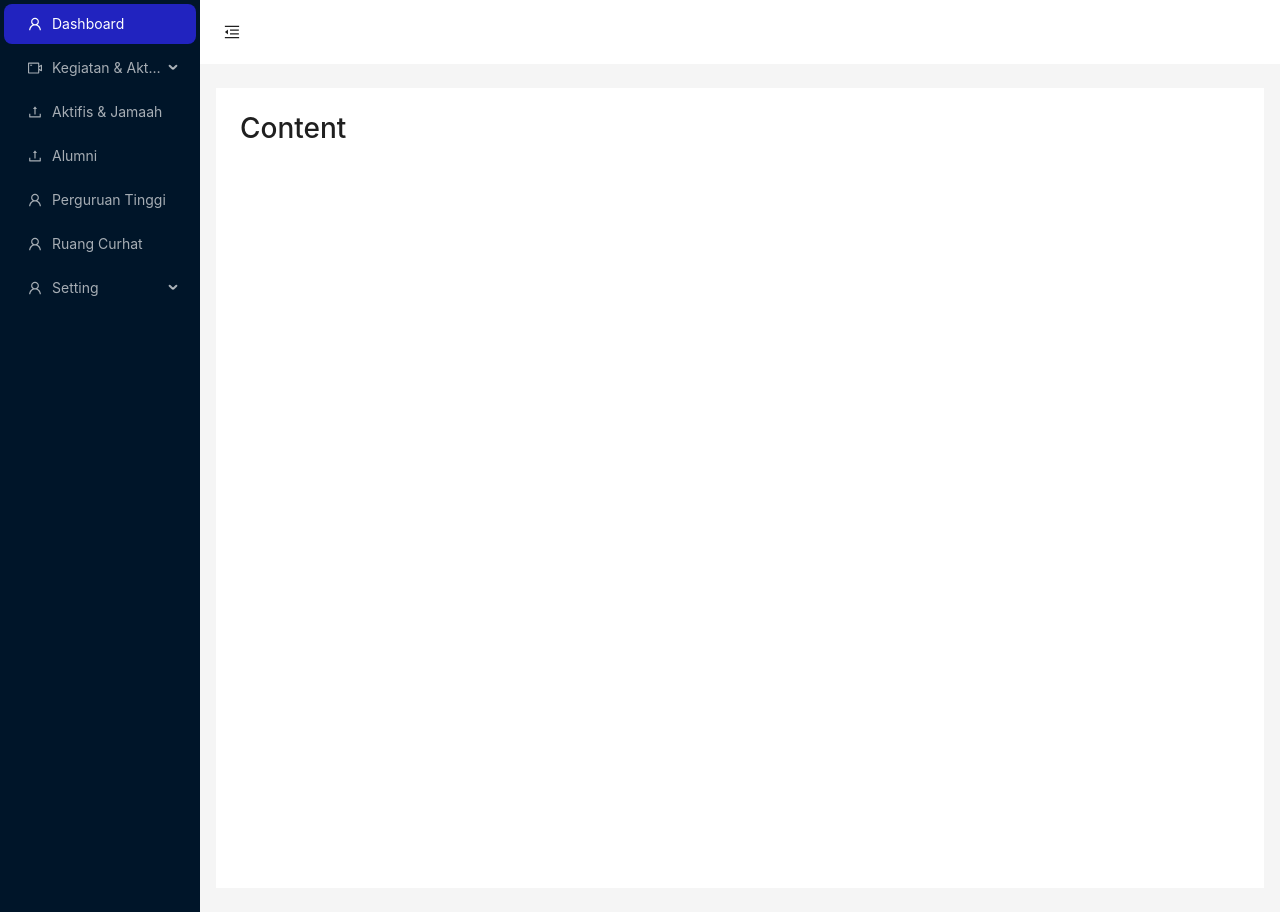
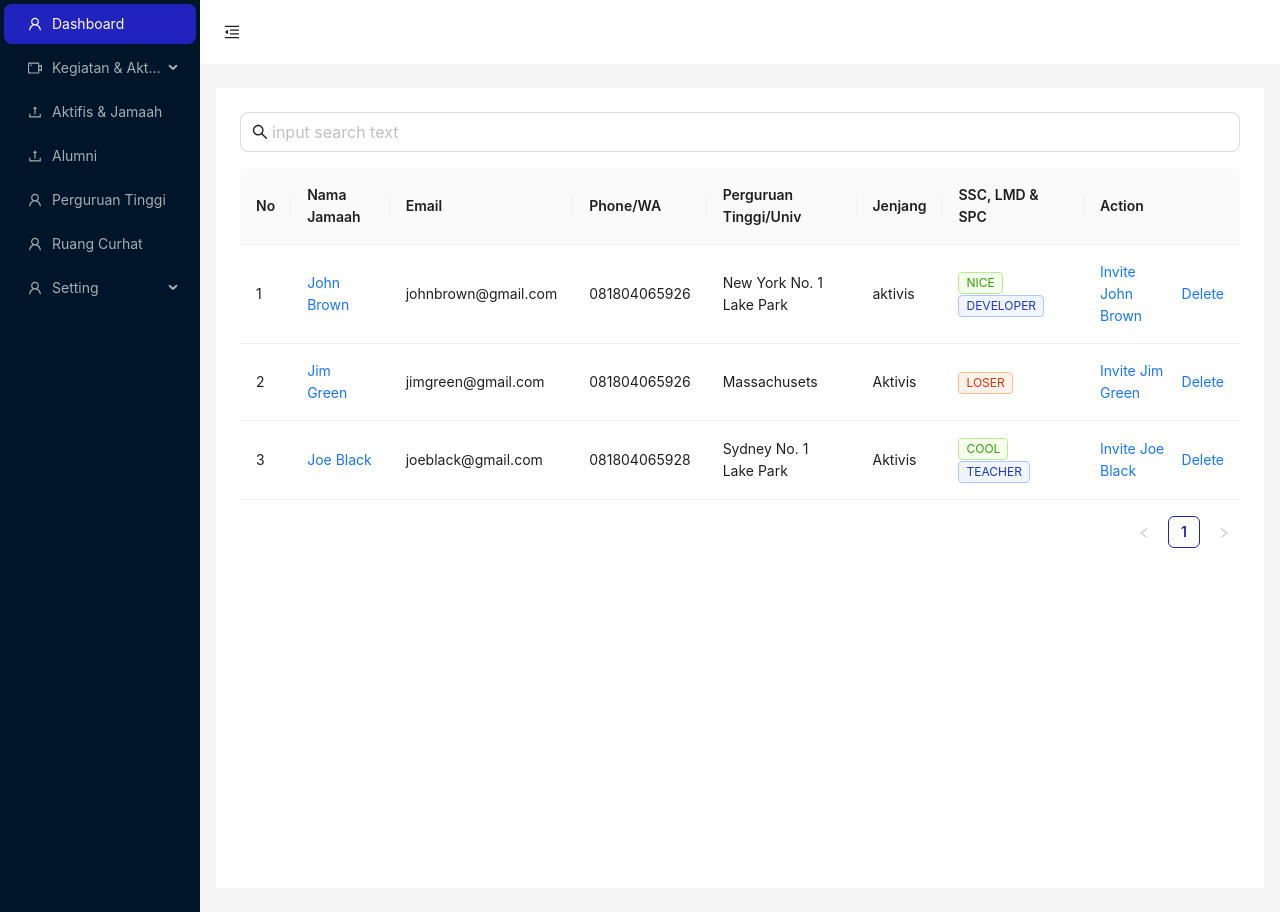
Before and after one commit to salman-digital-lab/new-web-admin-kaderisasi, a React (Vite) app: page /alumni in a window 1280 px wide. Built offline with nearby package versions, Linux system fonts and the light colour scheme.

Commit message:
feat : add login and member list page

```diff
--- a/package.json
+++ b/package.json
@@ -13,7 +13,8 @@
     "antd": "^5.11.0",
     "react": "^18.2.0",
     "react-dom": "^18.2.0",
-    "react-query": "^3.39.3"
+    "react-query": "^3.39.3",
+    "react-router-dom": "^6.21.2"
   },
   "devDependencies": {
     "@types/react": "^18.2.15",
--- a/src/App.tsx
+++ b/src/App.tsx
@@ -1,13 +1,7 @@
 import React from 'react'
-import AppLayout from './components/Layout'
+import Navigation from './routes'
 
 
-const App: React.FC = () => {
-  return (
-    <AppLayout>
-      <h1>Content</h1>
-    </AppLayout>
-  );
-};
+const App: React.FC = () => <Navigation/>
 
 export default App
--- /dev/null
+++ b/src/components/Filter/index.tsx
@@ -0,0 +1,31 @@
+import React, { useState } from 'react';
+import { Input, Flex } from 'antd';
+import { SearchOutlined } from '@ant-design/icons';
+
+
+interface FilterProps{
+    onSearch : (searchText: string) => void;
+}
+
+const Filter: React.FC<FilterProps>= ({ onSearch }) => {
+  const [searchText, setSearchText] = useState<string>('');
+
+  const handleSearch = () => {
+    onSearch(searchText);
+  };
+
+  return (
+    <Flex vertical gap={12} style={{marginBottom:'16px'}}>
+      <Input
+        size="large"
+        placeholder="input search text"
+        prefix={<SearchOutlined />}
+        value={searchText}
+        onChange={(e) => setSearchText(e.target.value)}
+        onPressEnter={handleSearch}
+      />
+  </Flex>
+  );
+}
+
+export default Filter;
--- /dev/null
+++ b/src/components/FormData/index.tsx
@@ -0,0 +1,55 @@
+import React from 'react';
+import { Button, Form, Input, Row, Col, Card } from 'antd';
+
+// const onFinish = (values: any) => {
+//   console.log('Success:', values);
+// };
+
+// const onFinishFailed = (errorInfo: any) => {
+//   console.log('Failed:', errorInfo);
+// };
+
+type FieldType = {
+  email?: string;
+  password?: string;
+};
+
+const FormData: React.FC = () => (
+
+  <Row justify="center" align="middle" style={{ minHeight: '100vh' }}>
+      <Col xs={20} sm={16} md={12} lg={8}>
+        <Card bordered={false} style={{ width: '100%' }}>
+            <Form
+              name="basic"
+              style={{ maxWidth: 600, margin:'6vh' }}
+              initialValues={{ remember: true }}
+              // onFinish={onFinish}
+              // onFinishFailed={onFinishFailed}
+              autoComplete="off"
+            >
+              <Form.Item<FieldType>
+                name="email"
+                rules={[{ required: true, message: 'Please input your email!' }]}
+              >
+                <Input placeholder="Email" style={{ height: '6vh' }}/>
+              </Form.Item>
+
+              <Form.Item<FieldType>
+                name="password"
+                rules={[{ required: true, message: 'Please input your password!' }]}
+              >
+                <Input.Password placeholder='Password' style={{ height: '6vh' }}/>
+              </Form.Item>
+
+              <Form.Item>
+                <Button type="primary" htmlType="submit" style={{ width: '100%', height: '6vh' }}>
+                  Login
+                </Button>
+              </Form.Item>
+            </Form>
+          </Card>
+      </Col>
+    </Row>
+);
+
+export default FormData;
--- a/src/components/Layout/index.tsx
+++ b/src/components/Layout/index.tsx
@@ -8,7 +8,7 @@ import SideMenu from '../SideMenu';
 
 const { Header, Content } = Layout;
 
-type ContentProps= {
+type ContentProps = {
   children : React.ReactNode
 }
 
--- /dev/null
+++ b/src/components/Table/index.tsx
@@ -0,0 +1,92 @@
+import React from 'react';
+import { Space, Table, TableProps, Tag } from 'antd';
+
+interface DataType {
+    key: string;
+    no : number;
+    name: string;
+    email: string;
+    phone: string;
+    univ: string;
+    jenjang: string;
+    aktivis: string[];
+}
+
+interface DataTypeProps {
+  data : DataType[];
+}
+
+const TableComponent: React.FC<DataTypeProps>  = ({ data }) => {
+
+  const columns : TableProps<DataType>['columns'] = [
+    {
+      title: 'No',
+      dataIndex: 'no',
+      key: 'no',
+    },
+    {
+      title: 'Nama Jamaah',
+      dataIndex: 'name',
+      key: 'name',
+      render: (text) => <a>{text}</a>,
+    },
+    {
+      title: 'Email',
+      dataIndex: 'email',
+      key: 'email',
+    },
+    {
+      title: 'Phone/WA',
+      dataIndex: 'phone',
+      key: 'phone',
+    },
+    {
+      title: 'Perguruan Tinggi/Univ',
+      dataIndex: 'univ',
+      key: 'univ',
+    },
+    {
+      title: 'Jenjang',
+      dataIndex: 'jenjang',
+      key: 'jenjang',
+    },
+    {
+      title: 'SSC, LMD & SPC',
+      key: 'aktivis',
+      dataIndex: 'aktivis',
+      render: (_, { aktivis }) => (
+        <>
+          {aktivis.map((aktivis) => {
+            let color = aktivis.length > 5 ? 'geekblue' : 'green';
+            if (aktivis === 'loser') {
+              color = 'volcano';
+            }
+            return (
+              <Tag color={color} key={aktivis}>
+                {aktivis.toUpperCase()}
+              </Tag>
+            );
+          })}
+        </>
+      ),
+    },
+    {
+      title: 'Action',
+      key: 'action',
+      render: (_, record) => (
+        <Space size="middle">
+          <a>Invite {record.name}</a>
+          <a>Delete</a>
+        </Space>
+      ),
+    },
+  ];
+
+  return (
+    <div>
+      <Table columns={columns} dataSource={data} />
+    </div>
+  )
+}
+
+export default TableComponent;
--- /dev/null
+++ b/src/pages/LoginPage/index.tsx
@@ -0,0 +1,12 @@
+import React from 'react';
+import FormData from '../../components/FormData';
+
+const LoginPage: React.FC= () => {
+    return (
+        <div>
+            <FormData/>
+        </div>
+    )
+}
+
+export default LoginPage
--- /dev/null
+++ b/src/pages/MainAlumni/index.tsx
@@ -0,0 +1,68 @@
+import React, { useState } from 'react';
+import Table from '../../components/Table';
+import Filter from '../../components/Filter';
+
+interface DataType {
+    key: string;
+    no : number;
+    name: string;
+    email: string;
+    phone: string;
+    univ: string;
+    jenjang: string;
+    aktivis: string[];
+}
+
+const userData: DataType[] = [
+    {
+        key: '1',
+        no : 1,
+        name: 'John Brown',
+        email: 'johnbrown@gmail.com',
+        phone : '081804065926',
+        univ: 'New York No. 1 Lake Park',
+        jenjang: 'aktivis',
+        aktivis: ['nice', 'developer'],
+      },
+      {
+        key: '2',
+        no : 2,
+        name: 'Jim Green',
+        email: 'jimgreen@gmail.com',
+        phone: '081804065926',
+        univ: 'Massachusets',
+        jenjang: 'Aktivis',
+        aktivis: ['loser'],
+      },
+      {
+        key: '3',
+        no : 3,
+        name: 'Joe Black',
+        email : 'joeblack@gmail.com',
+        phone : '081804065928',
+        univ: 'Sydney No. 1 Lake Park',
+        jenjang: 'Aktivis',
+        aktivis: ['cool', 'teacher'],
+      },
+  ];
+
+const MainAlumni: React.FC = () => {
+
+  const [filteredData, setFilteredData] = useState<DataType[]>(userData);
+
+  const handleSearch = (searchValue: string) => {
+    const newData = userData.filter((item) =>
+      item.name.toLowerCase().includes(searchValue.toLowerCase())
+    );
+    setFilteredData(newData);
+  };
+
+  return (
+    <div>
+      <Filter onSearch={handleSearch}/>
+      <Table data={filteredData} />
+    </div>
+  );
+};
+
+export default MainAlumni;
--- a/src/routes/index.tsx
+++ b/src/routes/index.tsx
@@ -0,0 +1,27 @@
+import React from 'react';
+import { BrowserRouter as Router, Route, Routes } from 'react-router-dom';
+import LoginPage from '../pages/LoginPage';
+import MainAlumni from '../pages/MainAlumni';
+import AppLayout from '../components/Layout';
+
+const Navigation: React.FC = () => {
+  return (
+    <Router>
+      <Routes>
+        <Route path="/login" element={<LoginPage/>} />
+        <Route
+            path="/*"
+            element={
+                <AppLayout>
+                    <Routes>
+                        <Route path="alumni" element={<MainAlumni/>} />
+                    </Routes>
+                </AppLayout>
+            }
+        />
+      </Routes>
+    </Router>
+  );
+};
+
+export default Navigation;
```
Also changed, not shown: 1 other file (tests, documents, lock files or other folders).
